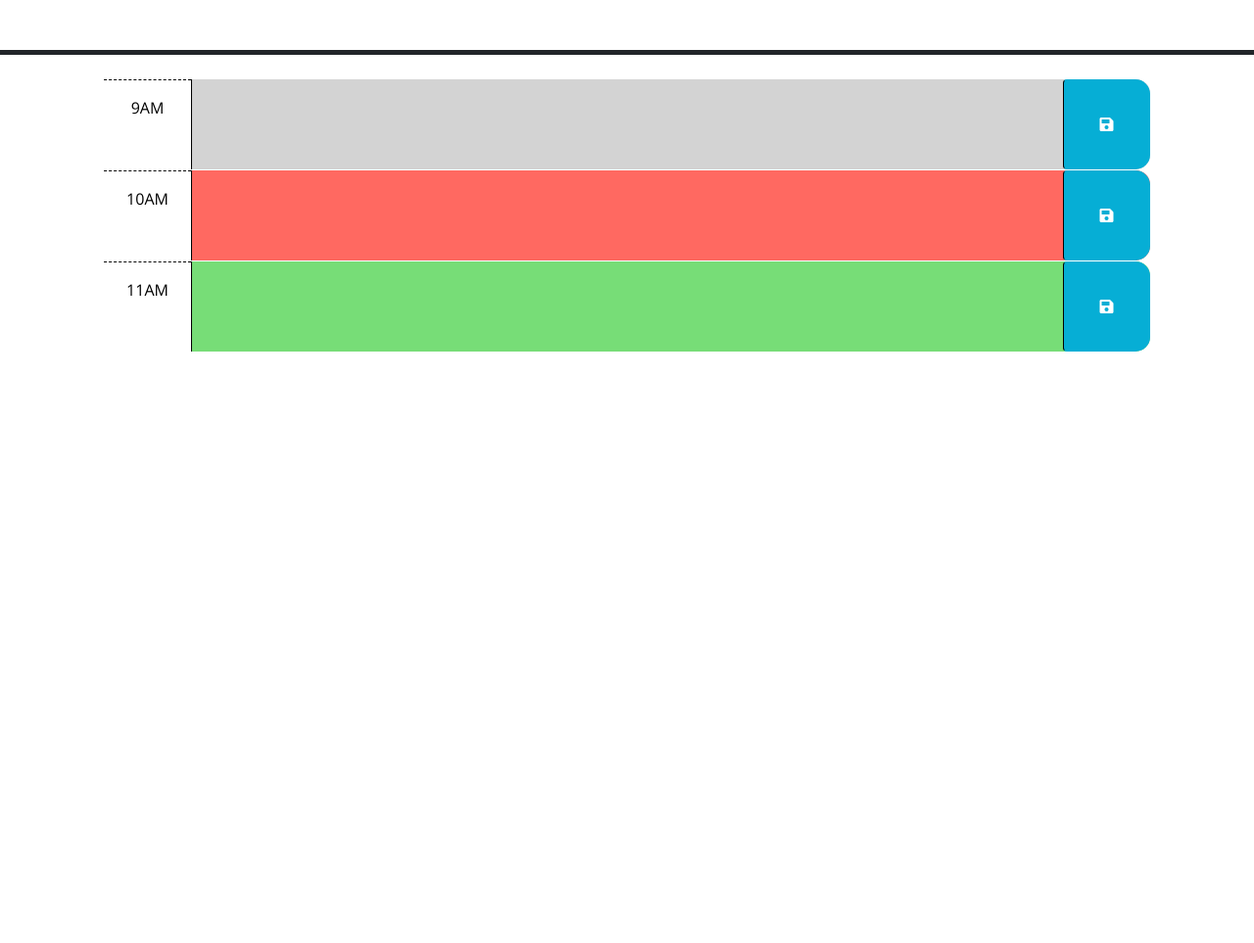
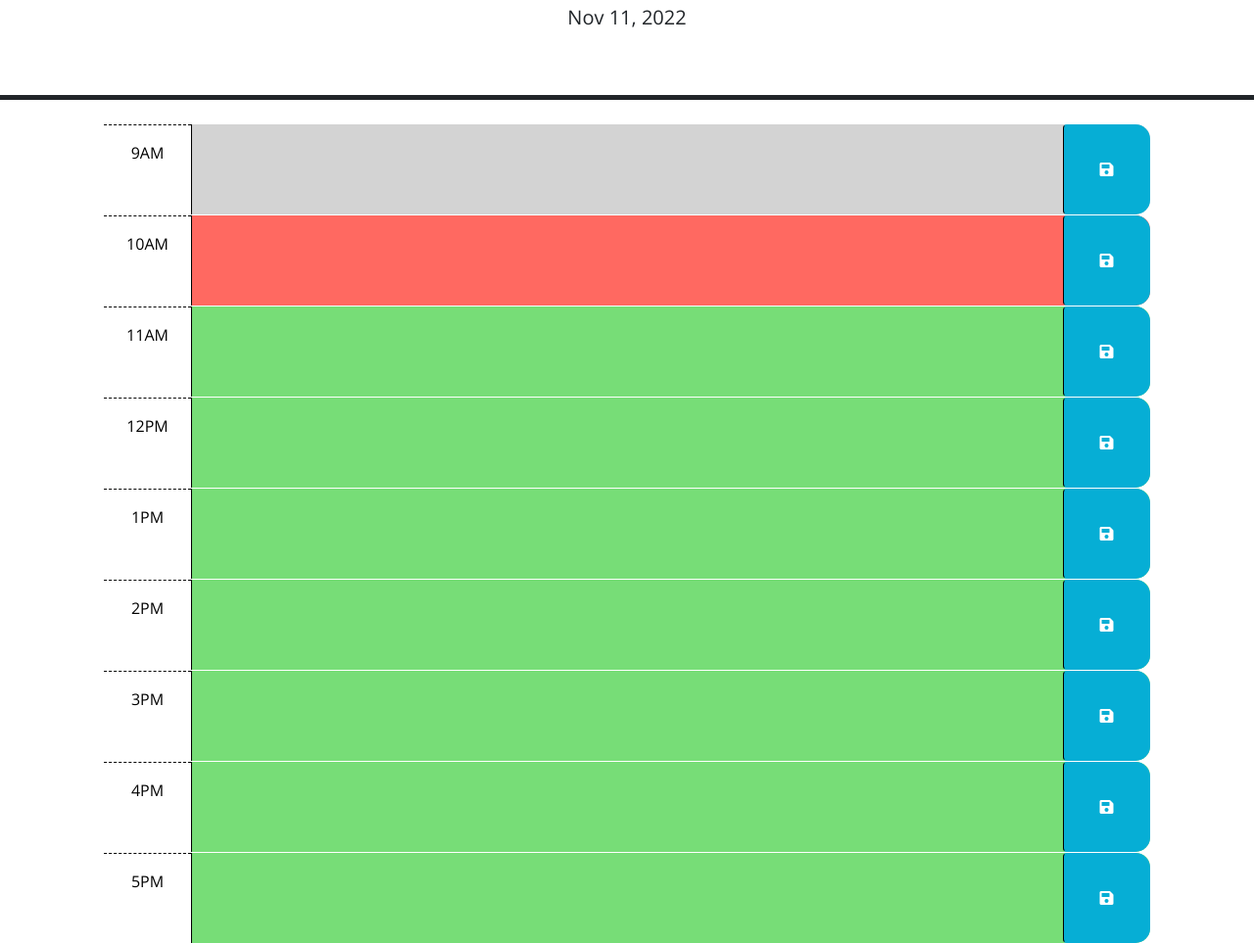
Before and after one commit to Sithryl/Scheduler, a plain HTML site: page index.html in a window 1280 px wide. Shown: the part 176-1139 px from the top of the page at 98% size. Before the commit the page ends 800 px from the top, so only its background shows below. Drawn offline with nearby package versions, Linux system fonts and the light colour scheme.

Commit message:
added new hours and variables for them

```diff
--- a/index.html
+++ b/index.html
@@ -66,6 +66,54 @@
         </button>
       </div>
 
+      <div id="hour-12" class="row time-block future">
+        <div class="col-2 col-md-1 hour text-center py-3">12PM</div>
+        <textarea class="col-8 col-md-10 description" rows="3"> </textarea>
+        <button class="btn saveBtn col-2 col-md-1" aria-label="save">
+          <i class="fas fa-save" aria-hidden="true"></i>
+        </button>
+      </div>
+
+      <div id="hour-1" class="row time-block future">
+        <div class="col-2 col-md-1 hour text-center py-3">1PM</div>
+        <textarea class="col-8 col-md-10 description" rows="3"> </textarea>
+        <button class="btn saveBtn col-2 col-md-1" aria-label="save">
+          <i class="fas fa-save" aria-hidden="true"></i>
+        </button>
+      </div>
+
+      <div id="hour-2" class="row time-block future">
+        <div class="col-2 col-md-1 hour text-center py-3">2PM</div>
+        <textarea class="col-8 col-md-10 description" rows="3"> </textarea>
+        <button class="btn saveBtn col-2 col-md-1" aria-label="save">
+          <i class="fas fa-save" aria-hidden="true"></i>
+        </button>
+      </div>
+
+      <div id="hour-3" class="row time-block future">
+        <div class="col-2 col-md-1 hour text-center py-3">3PM</div>
+        <textarea class="col-8 col-md-10 description" rows="3"> </textarea>
+        <button class="btn saveBtn col-2 col-md-1" aria-label="save">
+          <i class="fas fa-save" aria-hidden="true"></i>
+        </button>
+      </div>
+
+      <div id="hour-4" class="row time-block future">
+        <div class="col-2 col-md-1 hour text-center py-3">4PM</div>
+        <textarea class="col-8 col-md-10 description" rows="3"> </textarea>
+        <button class="btn saveBtn col-2 col-md-1" aria-label="save">
+          <i class="fas fa-save" aria-hidden="true"></i>
+        </button>
+      </div>
+
+      <div id="hour-5" class="row time-block future">
+        <div class="col-2 col-md-1 hour text-center py-3">5PM</div>
+        <textarea class="col-8 col-md-10 description" rows="3"> </textarea>
+        <button class="btn saveBtn col-2 col-md-1" aria-label="save">
+          <i class="fas fa-save" aria-hidden="true"></i>
+        </button>
+      </div>
+
     <script src="https://code.jquery.com/jquery-3.4.1.min.js"></script>
     <script
       src="https://cdn.jsdelivr.net/npm/dayjs@1.11.3/dayjs.min.js"
@@ -73,6 +121,6 @@
       crossorigin="anonymous"
     ></script>
 
-    <script src="script.js"></script>
+    <script src="./script.js"></script>
   </body>
 </html>
--- a/script.js
+++ b/script.js
@@ -1,9 +1,25 @@
+var now = dayjs().hour();
+var today = dayjs();
+var hour9 = $('#hour-9');
+var hour10 = $('#hour-10');
+var hour11 = $('#hour-11');
+var hour12 = $('#hour-12');
+var hour1 = $('#hour-1');
+var hour2 = $('#hour-2');
+var hour3 = $('#hour-3');
+var hour4 = $('#hour-4');
+var hour5 = $('#hour-5');
+var saveBtnel = $('#saveBtn')
+
 // Wrap all code that interacts with the DOM in a call to jQuery to ensure that
 // the code isn't run until the browser has finished rendering all the elements
 // in the html.
 $(function () {
   // TODO: Add a listener for click events on the save button. This code should
   // use the id in the containing time-block as a key to save the user input in
+  saveBtnel.on('click', function () {
+
+  });
   // local storage. HINT: What does `this` reference in the click listener
   // function? How can DOM traversal be used to get the "hour-x" id of the
   // time-block containing the button that was clicked? How might the id be
@@ -20,4 +36,7 @@ $(function () {
   // attribute of each time-block be used to do this?
   //
   // TODO: Add code to display the current date in the header of the page.
+
+
 });
+$('#currentDay').text(today.format('MMM D, YYYY'));
```
Also changed, not shown: 1 other file.
